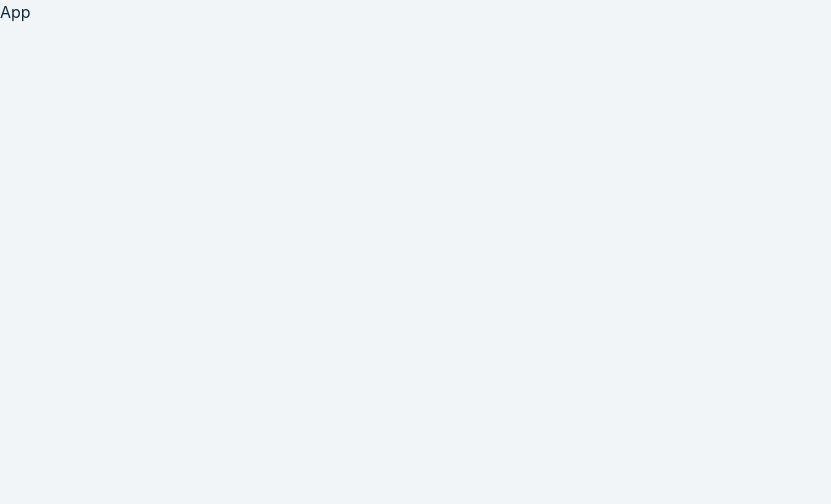
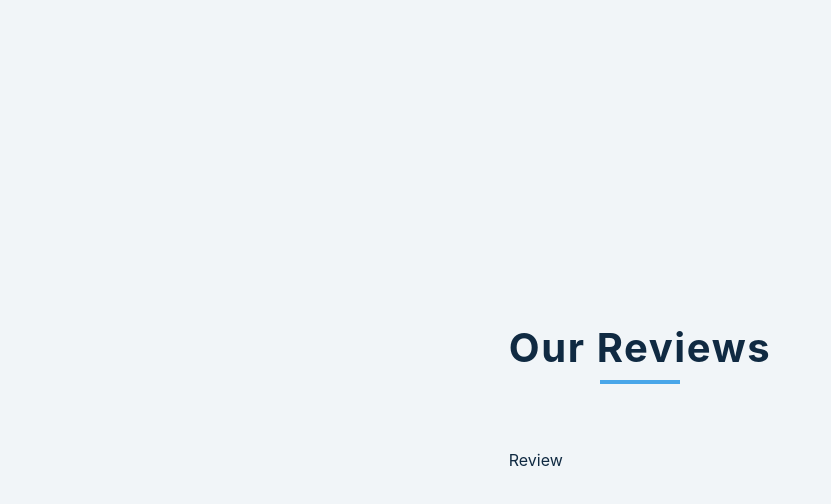
Before and after one commit to ZigaHajsen/reviews, a React (Create React App) app: page / in a window 1280 px wide. Shown: the top 504 px of the page, without its empty margins (0-831 px from the left). Built offline with nearby package versions, Linux system fonts and the light colour scheme.

Commit message:
Added App component & styles

```diff
--- a/package.json
+++ b/package.json
@@ -5,6 +5,7 @@
   "dependencies": {
     "react": "^17.0.1",
     "react-dom": "^17.0.1",
+    "react-icons": "^3.11.0",
     "react-redux": "^7.2.2",
     "react-scripts": "4.0.0",
     "redux": "^4.0.5",
--- a/src/components/App/App.tsx
+++ b/src/components/App/App.tsx
@@ -1,7 +1,25 @@
 import React from 'react';
+import {
+  Main,
+  Container,
+  Title,
+  TitleText,
+  Underline,
+} from './styles/AppStyle';
+import { Review } from '../';
 
 const App: React.FC = () => {
-  return <div>App</div>;
+  return (
+    <Main>
+      <Container>
+        <Title>
+          <TitleText>our reviews</TitleText>
+          <Underline className='underline'></Underline>
+        </Title>
+        <Review />
+      </Container>
+    </Main>
+  );
 };
 
 export default App;
--- /dev/null
+++ b/src/components/App/styles/AppStyle.ts
@@ -0,0 +1,24 @@
+import styled from 'styled-components';
+
+export const Main = styled.main`
+  min-height: 100vh;
+  display: grid;
+  place-items: center;
+`;
+
+export const Container = styled.section``;
+
+export const Title = styled.div`
+  text-align: center;
+  margin-bottom: 4rem;
+`;
+
+export const TitleText = styled.h2``;
+
+export const Underline = styled.div`
+  height: 0.25rem;
+  width: 5rem;
+  background: var(--clr-primary-5);
+  margin-left: auto;
+  margin-right: auto;
+`;
--- /dev/null
+++ b/src/components/Review/Review.tsx
@@ -0,0 +1,7 @@
+import React from 'react';
+
+const Review: React.FC = () => {
+  return <div>Review</div>;
+};
+
+export default Review;
--- a/src/components/index.ts
+++ b/src/components/index.ts
@@ -1 +1,2 @@
 export { default as App } from './App/App';
+export { default as Review } from './Review/Review';
```
Also changed, not shown: src/data.json (added, +30 -0 lines), 1 other file (tests, documents, lock files or other folders).
